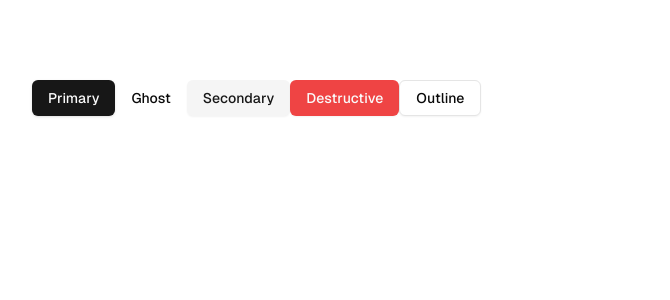
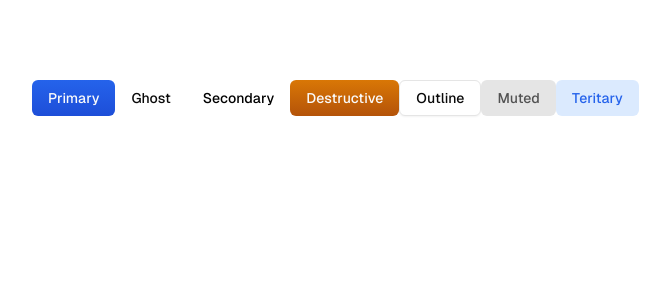
Before and after one commit to Zaid-maker/jira-clone, a Next.js app: page / in a window 1280 px wide. Shown: the top 300 px of the page, without its empty margins (48-718 px from the left). Built offline with nearby package versions, Linux system fonts and the light colour scheme.

Commit message:
Customize buttons

```diff
--- a/src/app/page.tsx
+++ b/src/app/page.tsx
@@ -9,6 +9,8 @@ export default function Home() {
       <Button variant="secondary">Secondary</Button>
       <Button variant="destructive">Destructive</Button>
       <Button variant="outline">Outline</Button>
+      <Button variant="muted">Muted</Button>
+      <Button variant="teritary">Teritary</Button>
     </div>
   );
 }
--- a/src/components/ui/button.tsx
+++ b/src/components/ui/button.tsx
@@ -10,15 +10,16 @@ const buttonVariants = cva(
     variants: {
       variant: {
         primary:
-          "bg-primary text-primary-foreground shadow hover:bg-primary/90",
+          "bg-gradient-to-b from-blue-600 to-blue-700 text-primary-foreground hover:from-blue-700 hover:to-blue-700",
         destructive:
-          "bg-destructive text-destructive-foreground shadow-sm hover:bg-destructive/90",
+          "bg-gradient-to-b from-amber-600 to-amber-700 text-destructive-foreground hover:from-amber-700 hover:to-amber-700",
         outline:
           "border border-input bg-background shadow-sm hover:bg-accent hover:text-accent-foreground",
         secondary:
-          "bg-secondary text-secondary-foreground shadow-sm hover:bg-secondary/80",
-        ghost: "hover:bg-accent hover:text-accent-foreground",
-        link: "text-primary underline-offset-4 hover:underline",
+          "bg-white text-black hover:bg-neutral-100",
+        ghost: "border-transparent shadow-none hover:bg-accent hover:text-accent-foreground",
+        muted: "bg-neutral-200 text-neutral-600 hover:bg-neutral-200/80",
+        teritary: "bg-blue-100 text-blue-600 border-transparent hover:bg-blue-200 shadow-none",
       },
       size: {
         default: "h-9 px-4 py-2",
```
